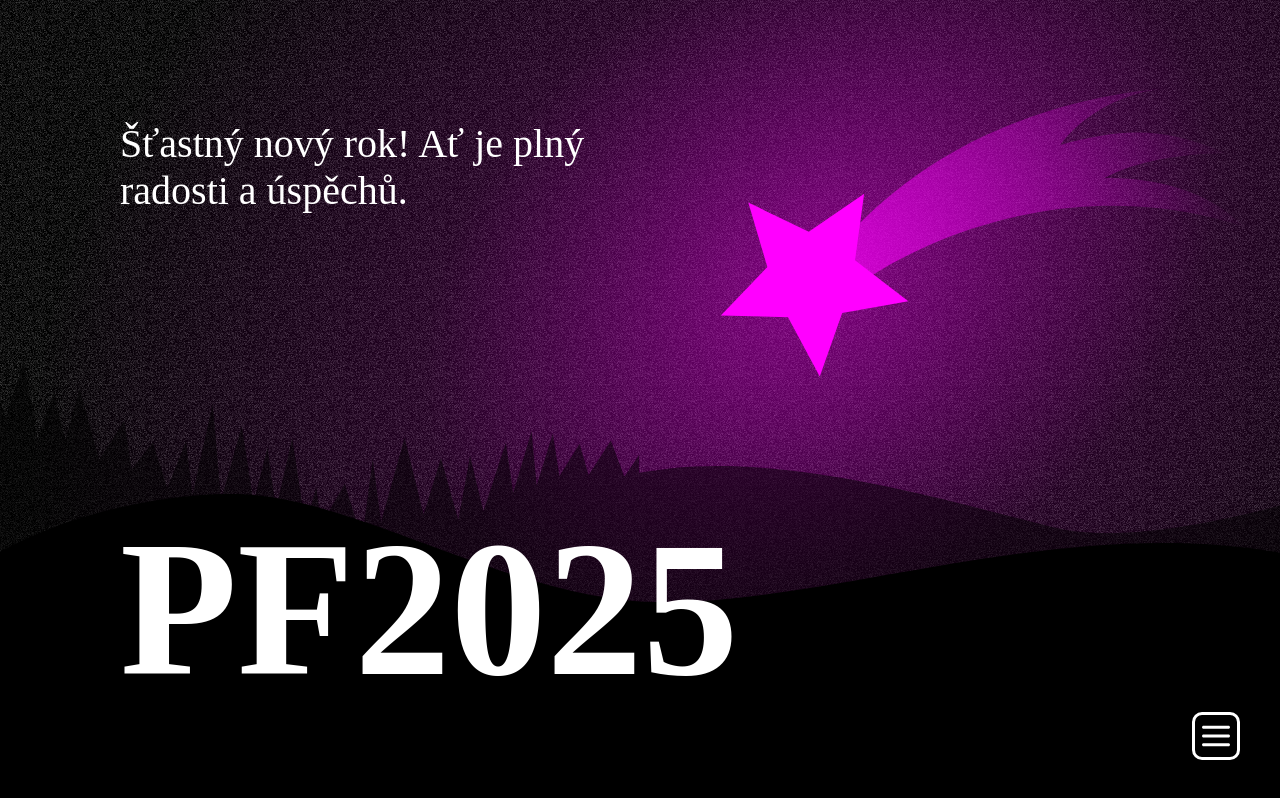
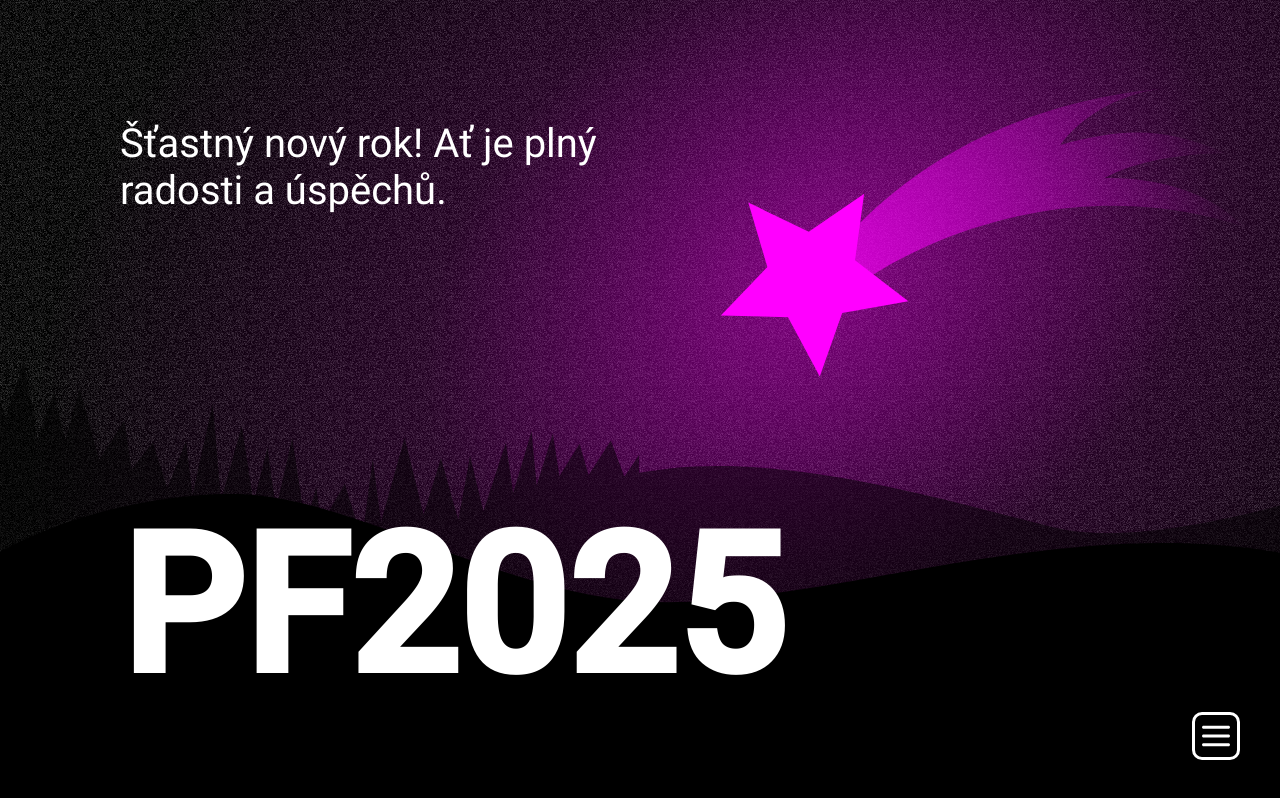
Before and after one commit to k4mmi/PFko, a plain HTML site: page index.html in a window 1280 px wide. Drawn offline with Linux system fonts and the light colour scheme.

Commit message:
Add files via upload

```diff
--- a/styles/style.css
+++ b/styles/style.css
@@ -17,8 +17,8 @@ body {
 :root {
     --radius: 10px; /* universal border radius */
     --border: 3px solid #FFF; /* universal style for all borders */
-    --medium: "Roboto-Medium, sans-serif";
-    --regular: "Roboto-Regular, sans-serif";
+    --medium: Roboto-Medium, sans-serif;
+    --regular: Roboto-Regular, sans-serif;
     --white: #fff;
 }
 
```
